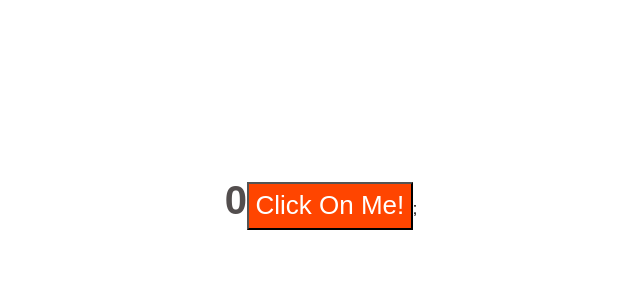
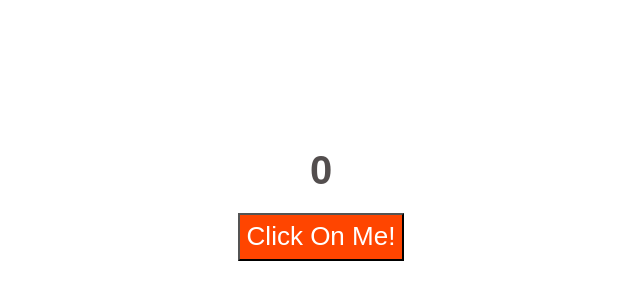
Before and after one commit to rodercode/counter, a React (Create React App) app: page / in a window 1280 px wide. Shown: the part 196-496 px from the top of the page, without its empty margins (319-959 px from the left). Built offline with nearby package versions, Linux system fonts and the light colour scheme.

Commit message:
fix bugs and remove div container in root component and rename div to container in button component

```diff
--- a/src/App.tsx
+++ b/src/App.tsx
@@ -5,9 +5,7 @@ import Button from "./components/button";
 const App = () => {
   return (
     <div className="App">
-      <div className="container">
         <Button />
-      </div>
     </div>
   );
 };
--- a/src/components/button.tsx
+++ b/src/components/button.tsx
@@ -1,17 +1,17 @@
 const Button = () => {
   // VARIABLES
-  const theNumber: number = 0;
+  let theNumber: number = 0;
 
   // EVENTS
-  const handleClick = (theNumber: number): void => {
+  const handleClick = (): void => {
     theNumber++;
     console.log(theNumber);
   };
 
   return (
-    <div>
-      <span className="the-number">0</span>
-      <button onClick={() => handleClick(theNumber)}>Click On Me!</button>;
+    <div className="container">
+      <span className="the-number">{theNumber}</span>
+      <button onClick={handleClick}>Click On Me!</button>
     </div>
   );
 };
```
